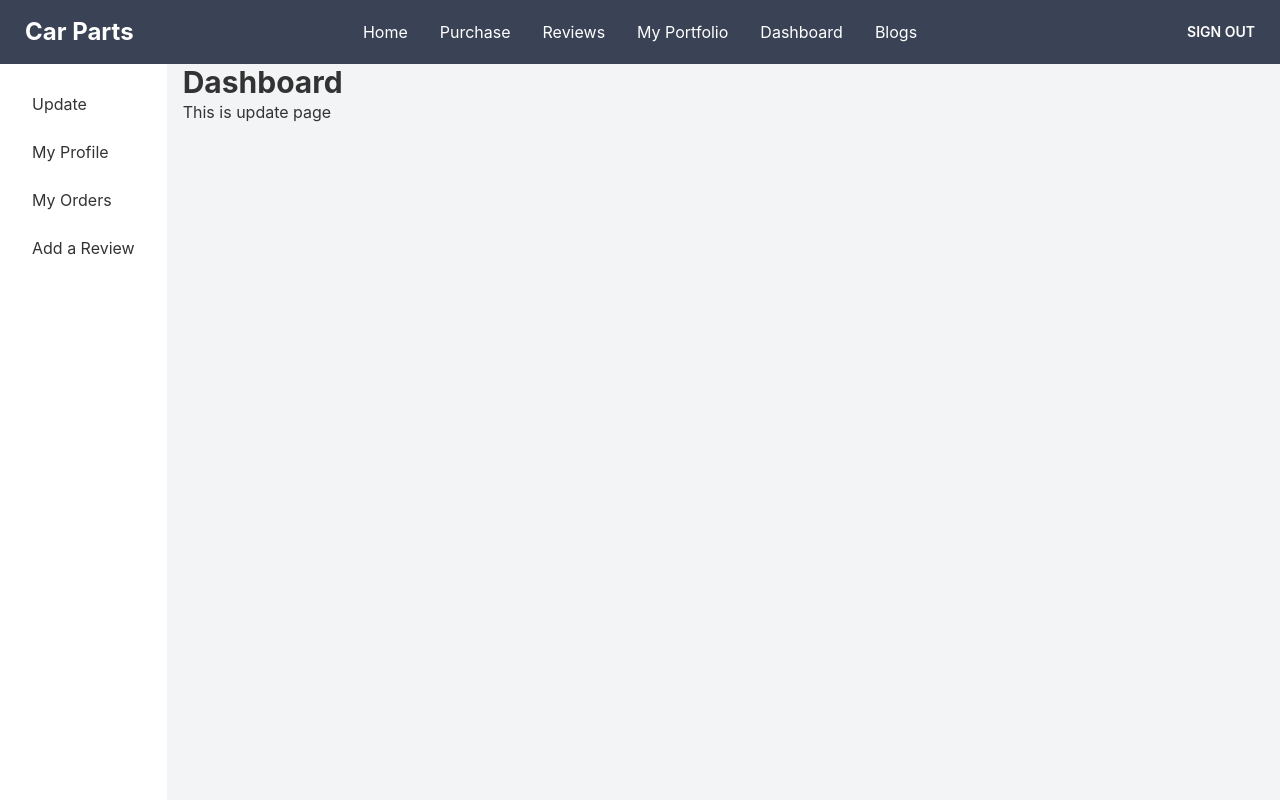
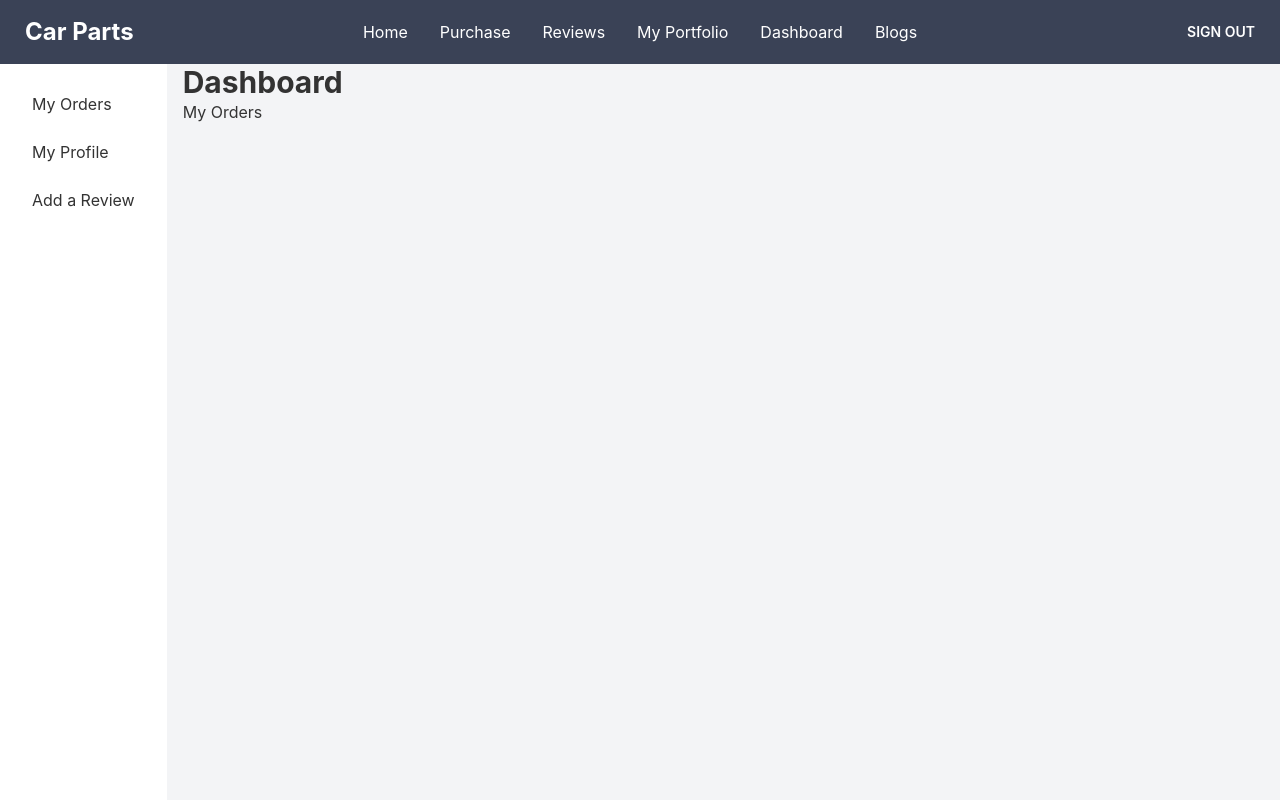
Before and after one commit to coderrakibul/assignment-12-client-side, a React (Create React App) app: page /dashboard in a window 1280 px wide. Shown: the top 800 px of the page. Built offline with nearby package versions, Linux system fonts and the light colour scheme; no server answers; sample sign-in values are in the browser's storage; the HTML template or start-up script is replaced by a standard one.

Commit message:
orders delete

```diff
--- a/src/App.js
+++ b/src/App.js
@@ -20,7 +20,6 @@ import Details from './Pages/Purchase/Details';
 import MyPortfolio from './Pages/MyPortfolio/MyPortfolio';
 import AddProduct from './Pages/AddProduct/AddProduct';
 import Delete from './Pages/Purchase/Delete';
-import Update from './Pages/Dashboard/Update';
 
 
 function App() {
@@ -35,10 +34,9 @@ function App() {
         <Route path='/purchase/delete/:productId' element={<RequireAuth><Delete></Delete></RequireAuth>}></Route>
         <Route path='/blogs' element={<Blogs></Blogs>}></Route>
         <Route path='/dashboard' element={<RequireAuth><Dashboard></Dashboard></RequireAuth>}>
-          <Route index element={<Update></Update>}></Route>
+          <Route index element={<MyOrders></MyOrders>}></Route>
           <Route path="addreview" element={<AddReview></AddReview>}></Route>
           <Route path="myprofile" element={<MyProfile></MyProfile>}></Route>
-          <Route path="myorders/:productId" element={<MyOrders></MyOrders>}></Route>
           <Route path="users" element={<RequireAdmin><Users></Users></RequireAdmin>}></Route>
         </Route>
         <Route path='/reviews' element={<Reviews></Reviews>}></Route>
--- a/src/Pages/Dashboard/Dashboard.js
+++ b/src/Pages/Dashboard/Dashboard.js
@@ -19,9 +19,8 @@ const Dashboard = () => {
             <div class="drawer-side">
                 <label for="my-drawer-2" class="drawer-overlay"></label>
                 <ul class="menu p-4 overflow-y-auto w-50 mr-4 bg-base-100 text-base-content">
-                    <li><Link to="/dashboard">Update</Link></li>
+                    <li><Link to="/dashboard">My Orders</Link></li>
                     <li><Link to="/dashboard/myprofile">My Profile</Link></li>
-                    <li><Link to="/dashboard/myorders">My Orders</Link></li>
                     <li><Link to="/dashboard/addreview">Add a Review</Link></li>
                     {admin && <li><Link to="/dashboard/users">Users</Link></li>}
                 </ul>
--- a/src/Pages/Dashboard/MyOrders.js
+++ b/src/Pages/Dashboard/MyOrders.js
@@ -2,8 +2,8 @@ import React from 'react';
 
 const MyOrders = () => {
     return (
-        <div className='px-12 mt-8'>
-            <h2 className='text-3xl font-bold text-center mb-8'>My Orders</h2>
+        <div>
+            <h2>My Orders</h2>
         </div>
     );
 };
--- a/src/Pages/Dashboard/Update.js
+++ /dev/null
@@ -1,11 +0,0 @@
-import React from 'react';
-
-const Update = () => {
-    return (
-        <div>
-            <h2>This is update page</h2>
-        </div>
-    );
-};
-
-export default Update;
--- a/src/Pages/Purchase/Product.js
+++ b/src/Pages/Purchase/Product.js
@@ -13,10 +13,6 @@ const Product = ({ product, index }) => {
         navigate(`/purchase/delete/${id}`);
     };
 
-    const navigateToMyOrders = id => {
-        navigate(`/dashboard/myorders/${id}`);
-    };
-
     return (
 
         <tr>
@@ -28,7 +24,7 @@ const Product = ({ product, index }) => {
             <td>{order_quantity}pcs</td>
             <td><button onClick={() => navigateToProductDetails(_id)} class="btn bg-blue-500">Details</button></td>
             <td><button class="btn btn-success">Update</button></td>
-            <td><button onClick={() => navigateToMyOrders(_id)} class="btn btn-primary">Order</button></td>
+            <td><button class="btn btn-primary">Order</button></td>
             <td><button onClick={() => navigateToDelete(_id)} class="btn btn-circle text-red-500">
                 <svg xmlns="http://www.w3.org/2000/svg" class="h-6 w-6" fill="none" viewBox="0 0 24 24" stroke="currentColor"><path stroke-linecap="round" stroke-linejoin="round" stroke-width="4" d="M6 18L18 6M6 6l12 12" /></svg>
             </button></td>
```
